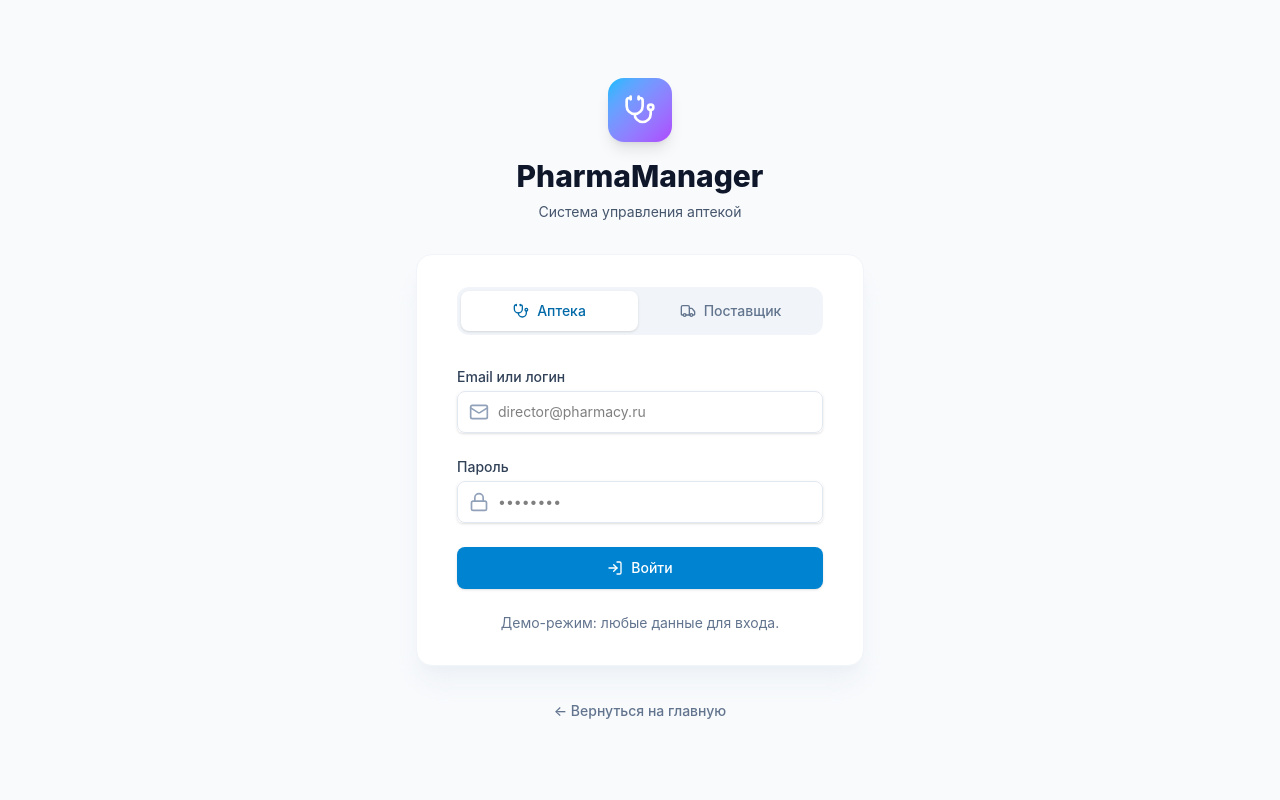
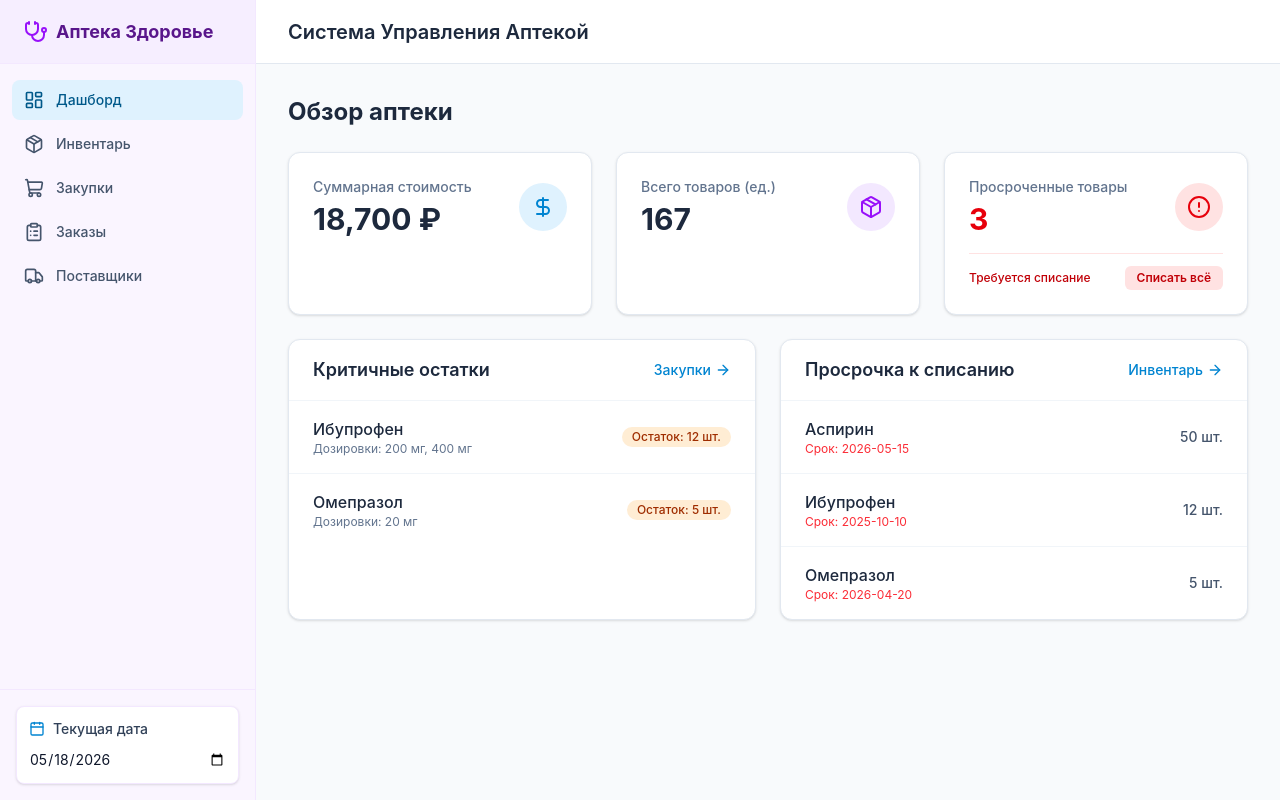
Before and after one commit to ksushpu/PharmaManager, a React app in the folder frontend/: page / in a window 1280 px wide. Before the commit this address led to /login. Built offline with nearby package versions, Linux system fonts and the light colour scheme; the HTML template or start-up script is replaced by a standard one.

Commit message:
add dashboard widgets with stats, navigation, and date picker

```diff
--- a/frontend/package.json
+++ b/frontend/package.json
@@ -11,7 +11,7 @@
   },
   "dependencies": {
     "clsx": "^2.1.1",
-    "date-fns": "^4.1.0",
+    "date-fns": "^4.2.1",
     "lucide-react": "^1.16.0",
     "react": "^19.2.6",
     "react-dom": "^19.2.6",
--- a/frontend/src/components/layout/Layout.jsx
+++ b/frontend/src/components/layout/Layout.jsx
@@ -1,18 +1,60 @@
-import { Outlet, useNavigate } from "react-router";
+import { NavLink, Outlet, useNavigate } from "react-router";
 import { usePharmacy } from "@/context/PharmacyContext";
-import { LogOut } from "lucide-react";
+import { LayoutDashboard, Package, ShoppingCart, Truck, Calendar, Stethoscope, LogOut, ClipboardList } from "lucide-react";
 
 export function Layout() {
-  const { currentUser, logout } = usePharmacy();
+  const { name, currentDate, setCurrentDate, currentUser, logout } = usePharmacy();
   const navigate = useNavigate();
 
+  const navItems = [
+    { name: "Дашборд", path: "/", icon: LayoutDashboard },
+    { name: "Инвентарь", path: "/inventory", icon: Package },
+    { name: "Закупки", path: "/purchases", icon: ShoppingCart },
+    { name: "Заказы", path: "/orders", icon: ClipboardList },
+    { name: "Поставщики", path: "/suppliers", icon: Truck },
+  ];
+
   return (
-    <div className="flex h-screen bg-slate-50">
+    <div className="flex h-screen bg-slate-50 font-sans text-slate-900">
       <aside className="w-64 bg-purple-50 border-r border-purple-100 flex flex-col">
         <div className="h-16 flex items-center px-6 border-b border-purple-100 bg-purple-100/50">
-          <span className="font-bold text-lg text-purple-900">PharmaManager</span>
+          <Stethoscope className="w-6 h-6 text-purple-600 mr-2 shrink-0" />
+          <span className="font-bold text-lg text-purple-900 truncate">{name}</span>
         </div>
-        <div className="flex-1" />
+        <nav className="flex-1 py-4">
+          <ul className="space-y-1 px-3">
+            {navItems.map((item) => (
+              <li key={item.path}>
+                <NavLink
+                  to={item.path}
+                  end={item.path === "/"}
+                  className={({ isActive }) =>
+                    `flex items-center px-3 py-2.5 rounded-lg text-sm font-medium transition-colors ${
+                      isActive ? "bg-sky-100 text-sky-800" : "text-slate-600 hover:bg-purple-100/50 hover:text-slate-900"
+                    }`
+                  }
+                >
+                  <item.icon className="w-5 h-5 mr-3" />
+                  {item.name}
+                </NavLink>
+              </li>
+            ))}
+          </ul>
+        </nav>
+        <div className="p-4 border-t border-purple-100">
+          <div className="bg-white rounded-lg p-3 shadow-sm border border-purple-100">
+            <div className="flex items-center text-sm font-medium text-slate-700 mb-2">
+              <Calendar className="w-4 h-4 mr-2 text-sky-600" />
+              Текущая дата
+            </div>
+            <input
+              type="date"
+              value={currentDate}
+              onChange={(e) => setCurrentDate(e.target.value)}
+              className="w-full text-sm border-slate-200 rounded-md focus:ring-sky-500 focus:border-sky-500"
+            />
+          </div>
+        </div>
         {currentUser && (
           <div className="p-4 border-t border-purple-100">
             <div className="flex items-center gap-3 bg-white px-3 py-2 rounded-lg border border-purple-100">
@@ -21,9 +63,7 @@ export function Layout() {
               </div>
               <div className="flex flex-col">
                 <span className="text-sm font-medium">{currentUser.name}</span>
-                <span className="text-xs text-slate-500">
-                  {currentUser.role === "director" ? "Директор" : "Поставщик"}
-                </span>
+                <span className="text-xs text-slate-500">Директор</span>
               </div>
               <button onClick={() => { logout(); navigate("/login"); }} className="ml-auto p-2 text-slate-400 hover:text-red-500">
                 <LogOut className="w-4 h-4" />
@@ -32,8 +72,13 @@ export function Layout() {
           </div>
         )}
       </aside>
-      <main className="flex-1 p-8">
-        <Outlet />
+      <main className="flex-1 flex flex-col overflow-hidden">
+        <header className="h-16 bg-white border-b border-slate-200 flex items-center px-8">
+          <h1 className="text-xl font-semibold text-slate-800">Система Управления Аптекой</h1>
+        </header>
+        <div className="flex-1 overflow-auto p-8">
+          <Outlet />
+        </div>
       </main>
     </div>
   );
--- a/frontend/src/context/PharmacyContext.jsx
+++ b/frontend/src/context/PharmacyContext.jsx
@@ -44,7 +44,7 @@ const PharmacyContext = createContext(undefined);
 export function PharmacyProvider({ children }) {
   const [currentUser, setCurrentUser] = useState(null);
   const [name] = useState("Аптека Здоровье");
-  const [currentDate, setCurrentDate] = useState("2026-04-28");
+  const [currentDate, setCurrentDate] = useState(new Date().toISOString().split('T')[0]);
   const [products, setProducts] = useState(initialProducts);
   const [suppliers, setSuppliers] = useState(initialSuppliers);
   const [preferences] = useState(initialPreferences);
--- a/frontend/src/pages/Dashboard.jsx
+++ b/frontend/src/pages/Dashboard.jsx
@@ -1,3 +1,117 @@
+import { usePharmacy } from "@/context/PharmacyContext";
+import { isBefore, parseISO } from "date-fns";
+import { AlertCircle, Package, DollarSign, ArrowRight } from "lucide-react";
+import { Link } from "react-router";
+
 export function Dashboard() {
-  return <h2 className="text-2xl font-bold">Обзор аптеки</h2>;
+  const { products, currentDate, writeOffExpired } = usePharmacy();
+
+  const totalValue = products.reduce((sum, p) => sum + p.price * p.quantity, 0);
+  const totalItems = products.reduce((sum, p) => sum + p.quantity, 0);
+  const expiredProducts = products.filter(p => isBefore(parseISO(p.expirationDate), parseISO(currentDate)) && p.quantity > 0);
+  const lowStockProducts = products.filter(p => p.quantity > 0 && p.quantity < 20);
+
+  return (
+    <div className="space-y-6">
+      <h2 className="text-2xl font-bold text-slate-800">Обзор аптеки</h2>
+
+      <div className="grid grid-cols-1 md:grid-cols-3 gap-6">
+        <div className="bg-white rounded-xl shadow-sm border border-slate-200 p-6">
+          <div className="flex items-center justify-between">
+            <div>
+              <p className="text-sm font-medium text-slate-500 mb-1">Суммарная стоимость</p>
+              <h3 className="text-3xl font-bold text-slate-800">{totalValue.toLocaleString()} ₽</h3>
+            </div>
+            <div className="w-12 h-12 bg-sky-100 text-sky-600 rounded-full flex items-center justify-center">
+              <DollarSign className="w-6 h-6" />
+            </div>
+          </div>
+        </div>
+
+        <div className="bg-white rounded-xl shadow-sm border border-slate-200 p-6">
+          <div className="flex items-center justify-between">
+            <div>
+              <p className="text-sm font-medium text-slate-500 mb-1">Всего товаров (ед.)</p>
+              <h3 className="text-3xl font-bold text-slate-800">{totalItems}</h3>
+            </div>
+            <div className="w-12 h-12 bg-purple-100 text-purple-600 rounded-full flex items-center justify-center">
+              <Package className="w-6 h-6" />
+            </div>
+          </div>
+        </div>
+
+        <div className="bg-white rounded-xl shadow-sm border border-slate-200 p-6">
+          <div className="flex items-center justify-between">
+            <div>
+              <p className="text-sm font-medium text-slate-500 mb-1">Просроченные товары</p>
+              <h3 className="text-3xl font-bold text-red-600">{expiredProducts.length}</h3>
+            </div>
+            <div className="w-12 h-12 bg-red-100 text-red-600 rounded-full flex items-center justify-center">
+              <AlertCircle className="w-6 h-6" />
+            </div>
+          </div>
+          {expiredProducts.length > 0 && (
+            <div className="mt-4 pt-3 border-t border-red-100 flex justify-between items-center">
+              <span className="text-xs font-medium text-red-700">Требуется списание</span>
+              <button onClick={writeOffExpired} className="text-xs font-semibold text-red-700 hover:text-red-800 bg-red-100 px-3 py-1 rounded-md">
+                Списать всё
+              </button>
+            </div>
+          )}
+        </div>
+      </div>
+
+      <div className="grid grid-cols-1 lg:grid-cols-2 gap-6">
+        <div className="bg-white rounded-xl shadow-sm border border-slate-200">
+          <div className="px-6 py-4 border-b border-slate-100 flex justify-between items-center">
+            <h3 className="text-lg font-semibold text-slate-800">Критичные остатки</h3>
+            <Link to="/purchases" className="text-sm text-sky-600 hover:text-sky-700 flex items-center font-medium">
+              Закупки <ArrowRight className="w-4 h-4 ml-1" />
+            </Link>
+          </div>
+          {lowStockProducts.length === 0 ? (
+            <p className="p-6 text-sm text-slate-500 text-center">Нет товаров с критичным остатком.</p>
+          ) : (
+            <ul className="divide-y divide-slate-100">
+              {lowStockProducts.map(p => (
+                <li key={p.id} className="flex justify-between items-center px-6 py-4">
+                  <div>
+                    <p className="font-medium text-slate-800">{p.name}</p>
+                    <p className="text-xs text-slate-500">Дозировки: {p.dosages.join(", ")}</p>
+                  </div>
+                  <span className="inline-flex items-center rounded-full bg-orange-100 px-2.5 py-0.5 text-xs font-medium text-orange-800">
+                    Остаток: {p.quantity} шт.
+                  </span>
+                </li>
+              ))}
+            </ul>
+          )}
+        </div>
+
+        <div className="bg-white rounded-xl shadow-sm border border-slate-200">
+          <div className="px-6 py-4 border-b border-slate-100 flex justify-between items-center">
+            <h3 className="text-lg font-semibold text-slate-800">Просрочка к списанию</h3>
+            <Link to="/inventory" className="text-sm text-sky-600 hover:text-sky-700 flex items-center font-medium">
+              Инвентарь <ArrowRight className="w-4 h-4 ml-1" />
+            </Link>
+          </div>
+          {expiredProducts.length === 0 ? (
+            <p className="p-6 text-sm text-slate-500 text-center">Просроченных товаров нет.</p>
+          ) : (
+            <ul className="divide-y divide-slate-100">
+              {expiredProducts.map(p => (
+                <li key={p.id} className="flex justify-between items-center px-6 py-4">
+                  <div>
+                    <p className="font-medium text-slate-800">{p.name}</p>
+                    <p className="text-xs text-red-500">Срок: {p.expirationDate}</p>
+                  </div>
+                  <span className="text-sm font-medium text-slate-600">{p.quantity} шт.</span>
+                </li>
+              ))}
+            </ul>
+          )}
+        </div>
+      </div>
+    </div>
+  );
 }
--- /dev/null
+++ b/frontend/src/pages/DirectorOrders.jsx
@@ -0,0 +1,3 @@
+export function DirectorOrders() {
+  return <h2 className="text-2xl font-bold">Заказы (в разработке)</h2>;
+}
--- /dev/null
+++ b/frontend/src/pages/Inventory.jsx
@@ -0,0 +1,3 @@
+export function Inventory() {
+  return <h2 className="text-2xl font-bold">Инвентарь (в разработке)</h2>;
+}
--- /dev/null
+++ b/frontend/src/pages/Purchasing.jsx
@@ -0,0 +1,3 @@
+export function Purchasing() {
+  return <h2 className="text-2xl font-bold">Закупки (в разработке)</h2>;
+}
--- /dev/null
+++ b/frontend/src/pages/Suppliers.jsx
@@ -0,0 +1,3 @@
+export function Suppliers() {
+  return <h2 className="text-2xl font-bold">Поставщики (в разработке)</h2>;
+}
--- a/frontend/src/routes.jsx
+++ b/frontend/src/routes.jsx
@@ -1,15 +1,8 @@
-import { createBrowserRouter, RouterProvider, Navigate } from "react-router";
+import { createBrowserRouter, RouterProvider } from "react-router";
 import { Layout } from "./components/layout/Layout";
 import { Dashboard } from "./pages/Dashboard";
 import { Login } from "./pages/Login";
-import { PharmacyProvider, usePharmacy } from "./context/PharmacyContext";
-
-function RootRoute() {
-  const { currentUser } = usePharmacy();
-  if (currentUser?.role === "director") return <Dashboard />;
-  if (currentUser?.role === "supplier") return <div>Supplier (coming soon)</div>;
-  return <Navigate to="/login" replace />;
-}
+import { PharmacyProvider } from "./context/PharmacyContext";
 
 const router = createBrowserRouter([
   {
@@ -20,7 +13,7 @@ const router = createBrowserRouter([
     path: "/",
     element: <PharmacyProvider><Layout /></PharmacyProvider>,
     children: [
-      { index: true, element: <RootRoute /> },
+      { index: true, element: <Dashboard /> },
     ],
   },
 ]);
```
Also changed, not shown: 1 other file (tests, documents, lock files or other folders).
